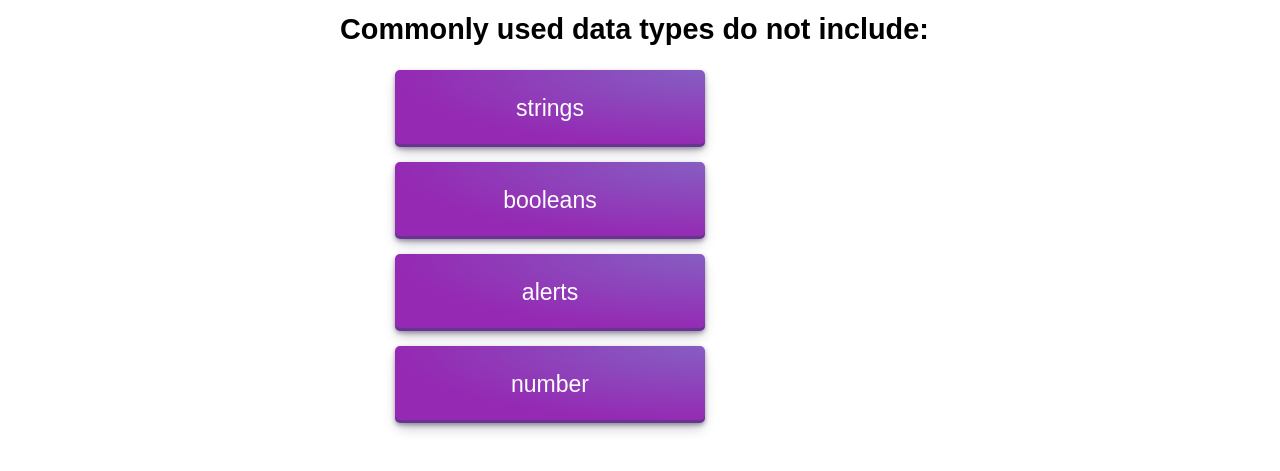
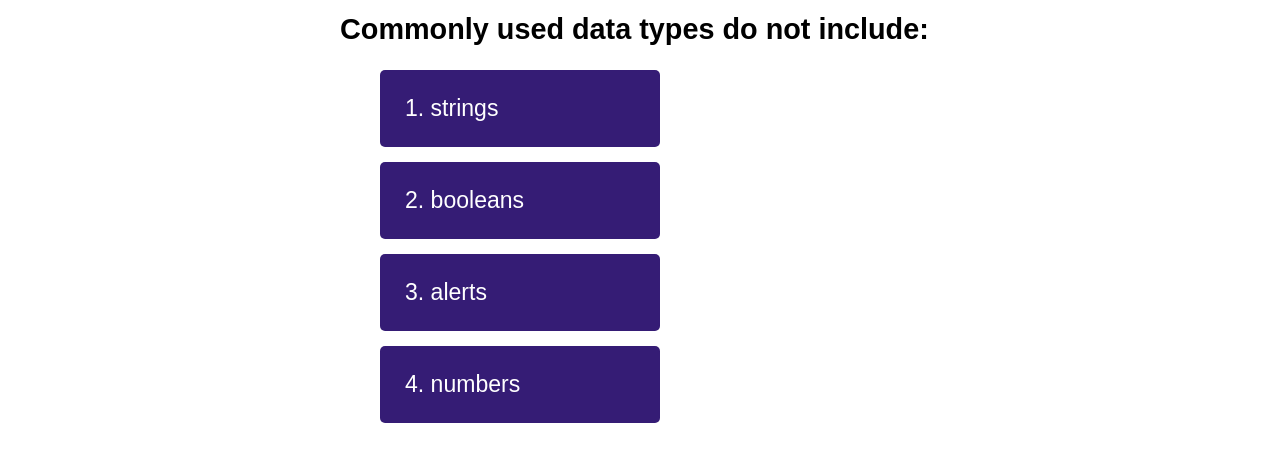
Before and after one commit to stephdavid/js-code-quiz, a plain HTML site: page index.html in a window 1280 px wide. Shown: the part 157-628 px from the top of the page. Drawn offline with Linux system fonts and the light colour scheme.

Commit message:
Adjusted the question buttons styles

```diff
--- a/assets/css/styles.css
+++ b/assets/css/styles.css
@@ -33,35 +33,29 @@ button:hover {
   box-shadow: rgba(45, 35, 66, .4) 0 4px 8px, rgba(45, 35, 66, .3) 0 7px 13px -3px, #9529b3 0 -3px 0 inset;
 }
 
-/*.choices button {
-  display: block;
-} */
-
 .buttons li {
-  text-align: center;
+  list-style: none;
   width: 50%;
-  margin: 15px;
+  margin: 15px 0;
   cursor: pointer;
   font-size: 120%;
-  background-image: radial-gradient(100% 100% at 100% 0, #865ec2 0, #9529b3 100%);
-  box-shadow: rgba(45, 35, 66, .4) 0 2px 4px, rgba(45, 35, 66, .3) 0 7px 13px -3px, rgba(58, 65, 111, .5) 0 -3px 0 inset;
+  background-color:#351c75;
   border-radius: 5px;
   color: white;
   border: 0;
-  padding: 25px 15px;
   transition: background-color 0.1s;
-}
+  padding: 0;
+  }
 
 .buttons li a {
   text-decoration: none;
   color: #fff;
   display: block;
+  padding: 25px;
 }
 
 .buttons li a:hover {
-  text-decoration: none;
-  background-color: #8570a5;
-  box-shadow: rgba(45, 35, 66, .4) 0 4px 8px, rgba(45, 35, 66, .3) 0 7px 13px -3px, #9529b3 0 -3px 0 inset;
+  background-color: #bd60e7;
 }
 
 input[type="text"] {
--- a/assets/js/questions.js
+++ b/assets/js/questions.js
@@ -63,8 +63,6 @@ ol4.setAttribute("id", "buttons");
 ol5.setAttribute("id", "buttons");
 */
 
-// ok
-
 // Append the ordered lists of choices to their respective question titles
 
 // Insert the ordered lists after their respective titles
@@ -128,10 +126,10 @@ anchor1d.href = "#";
 
 // Create the text content options
 // e.g const textnode = document.createTextNode("Water");
-const choice1a = document.createTextNode("strings");
-const choice1b = document.createTextNode("booleans");
-const choice1c = document.createTextNode("alerts"); // Correct! alerts are functions - the rest are primitive data types
-const choice1d = document.createTextNode("number");
+const choice1a = document.createTextNode("1. strings");
+const choice1b = document.createTextNode("2. booleans");
+const choice1c = document.createTextNode("3. alerts"); // Correct! alerts are functions - the rest are primitive data types
+const choice1d = document.createTextNode("4. numbers");
 /*
 const choice2a = document.createTextNode("quotes");
 const choice2b = document.createTextNode("curly brackets");
```
